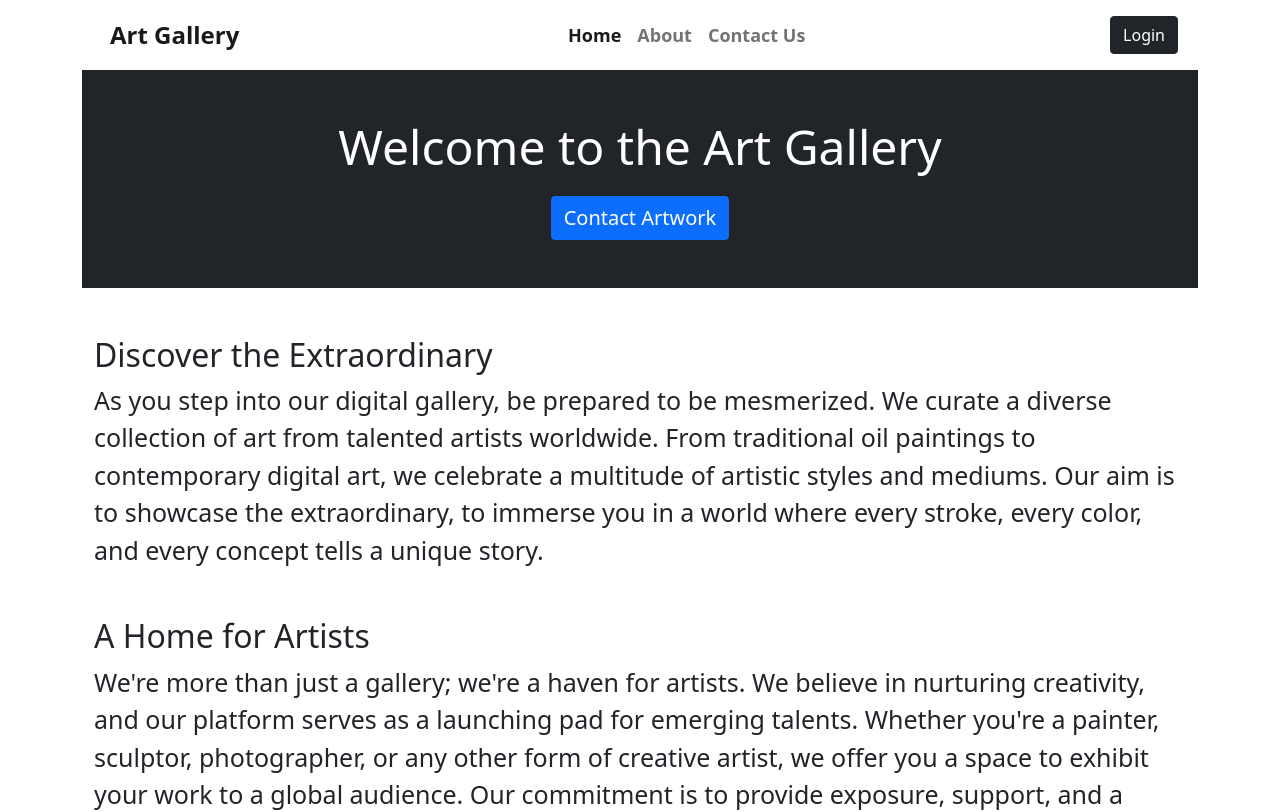
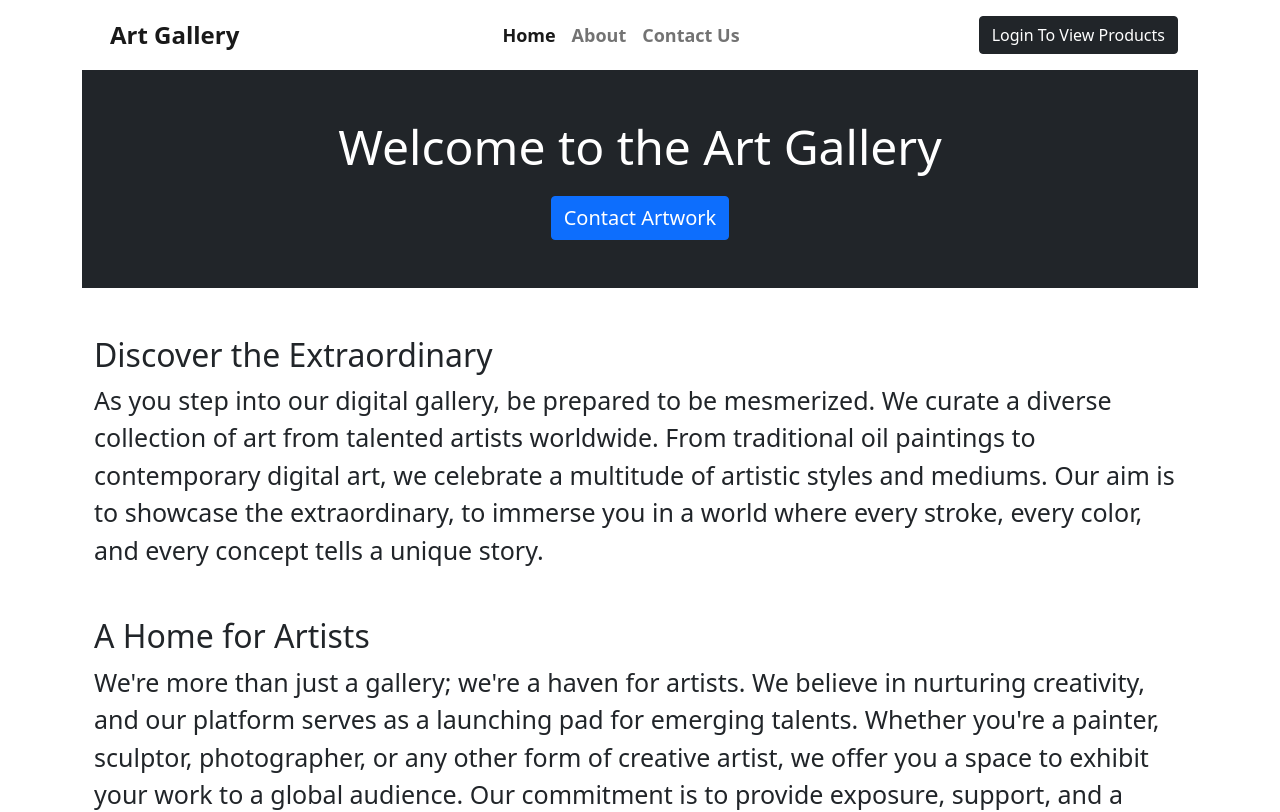
Before and after one commit to rishii-27/e-commerce, a React (Create React App) app: page / in a window 1280 px wide. Shown: the top 812 px of the page. Built offline with nearby package versions, Linux system fonts and the light colour scheme.

Commit message:
Login Btn name changed

```diff
--- a/src/NavBar/NavBar.js
+++ b/src/NavBar/NavBar.js
@@ -52,7 +52,7 @@ const NavBar = () => {
             ) : (
               <NavLink to="/login" className="nav-link">
                 <button type="button" className="btn btn-dark">
-                  Login
+                  Login To View Products
                 </button>
               </NavLink>
             )}
```
